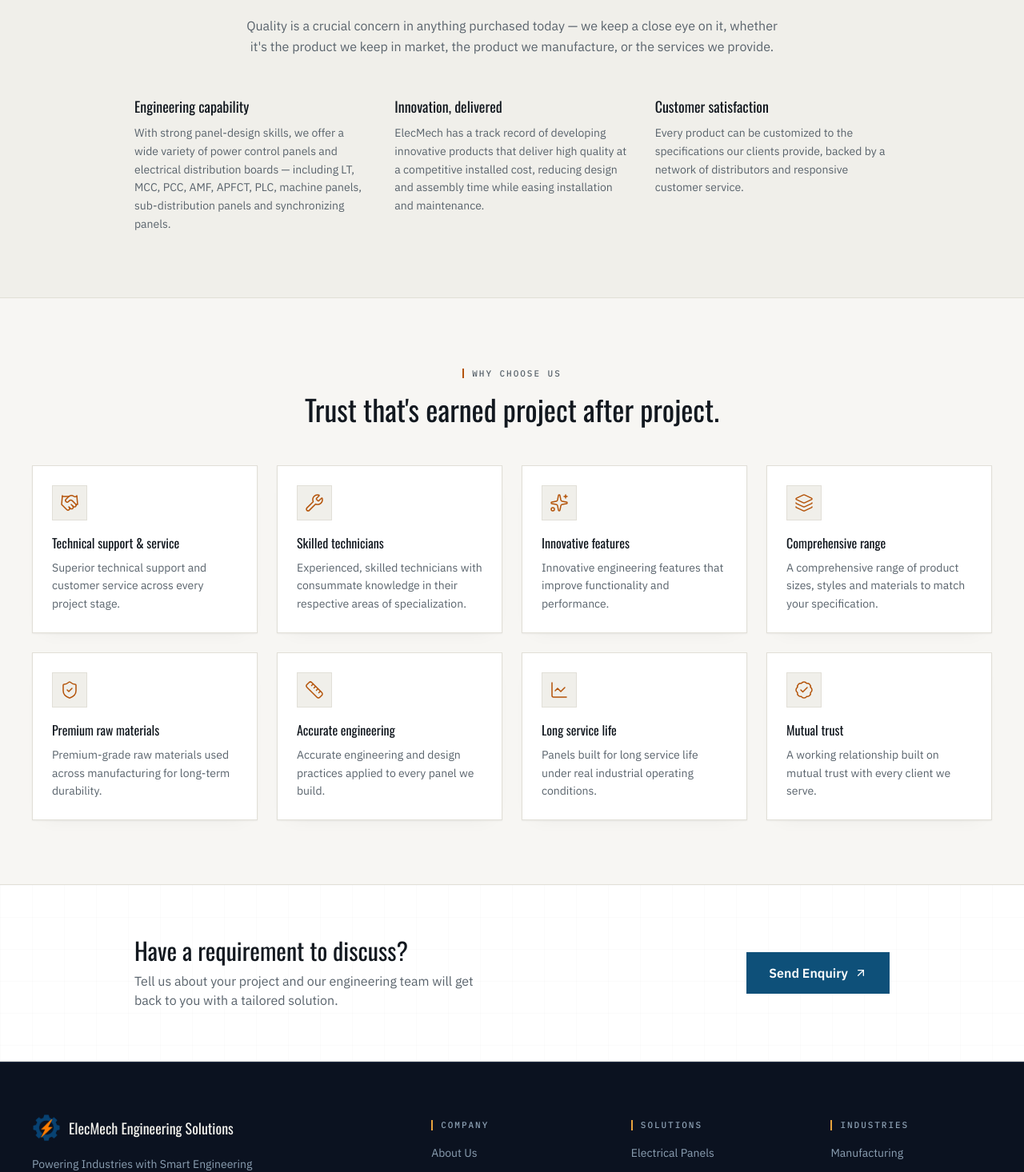
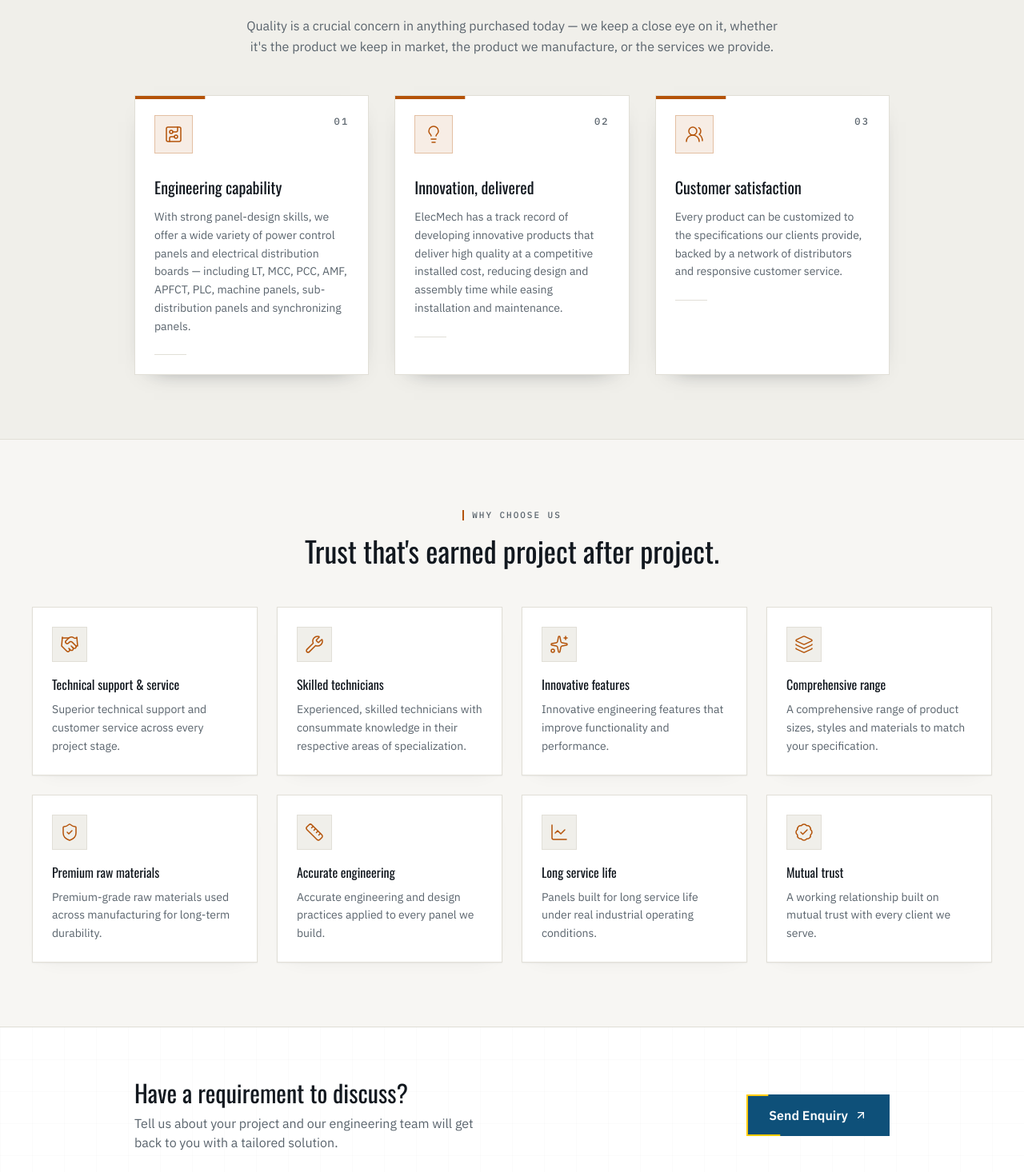
Before and after one commit to Babluyadav21/ElecMech, a React (Vite) app: page /about in a window 1280 px wide. Shown: the part 1324-2790 px from the top of the page at 80% size. Built offline with nearby package versions, Linux system fonts and the light colour scheme.

Commit message:
Update CTA, footer and about page

```diff
--- a/src/components/CTASection.tsx
+++ b/src/components/CTASection.tsx
@@ -1,5 +1,5 @@
 import { Link } from "react-router-dom";
-import { motion } from "framer-motion";
+import { motion, useReducedMotion } from "framer-motion";
 import { ArrowUpRight } from "lucide-react";
 
 interface Props {
@@ -11,6 +11,8 @@ export default function CTASection({
   heading = "Have a requirement to discuss?",
   description = "Tell us about your project and our engineering team will get back to you with a tailored solution.",
 }: Props) {
+  const prefersReducedMotion = useReducedMotion();
+
   return (
     <section className="relative border-y border-border bg-surface overflow-hidden">
       <div className="absolute inset-0 blueprint-grid opacity-30" />
@@ -26,10 +28,29 @@ export default function CTASection({
         </motion.div>
         <Link
           to="/contact"
-          className="shrink-0 inline-flex items-center gap-2 bg-[#0E5079] text-on-accent px-7 py-3.5 font-semibold hover:bg-accent-strong transition-colors"
+          className="group relative shrink-0 inline-flex items-center gap-2 overflow-hidden bg-[#0E5079] px-7 py-3.5 font-semibold text-on-accent transition-colors hover:bg-accent-strong"
         >
+          <motion.svg
+            aria-hidden="true"
+            className="pointer-events-none absolute inset-0 h-full w-full"
+            preserveAspectRatio="none"
+          >
+            <motion.rect
+              x="1"
+              y="1"
+              width="calc(100% - 2px)"
+              height="calc(100% - 2px)"
+              fill="none"
+              stroke="#ffcc00"
+              strokeWidth="2"
+              pathLength="100"
+              strokeDasharray="24 76"
+              animate={prefersReducedMotion ? undefined : { strokeDashoffset: [0, -100] }}
+              transition={prefersReducedMotion ? undefined : { duration: 2.2, repeat: Infinity, ease: "linear" }}
+            />
+          </motion.svg>
           Send Enquiry
-          <ArrowUpRight className="h-4 w-4" />
+          <ArrowUpRight className="relative h-4 w-4 transition-transform duration-200 group-hover:translate-x-0.5 group-hover:-translate-y-0.5" />
         </Link>
       </div>
     </section>
--- a/src/components/Footer.tsx
+++ b/src/components/Footer.tsx
@@ -24,7 +24,7 @@ export default function Footer() {
         <FooterColumn title="Solutions" links={footerLinks.solutions} />
         <FooterColumn title="Industries" links={footerLinks.industries} />
 
-        <div>
+        <div className="lg:col-span-2">
           <h3 className="spec-tag mb-4">Contact</h3>
           <ul className="space-y-3 text-sm text-muted">
             <li className="flex items-start gap-2.5">
--- a/src/pages/About.tsx
+++ b/src/pages/About.tsx
@@ -1,12 +1,15 @@
 import { motion } from "framer-motion";
 import {
   BadgeCheck,
+  CircuitBoard,
   Handshake,
   Layers,
   LineChart,
+  Lightbulb,
   Ruler,
   ShieldCheck,
   Sparkles,
+  UsersRound,
   Wrench,
 } from "lucide-react";
 import Seo from "@/components/Seo";
@@ -107,14 +110,20 @@ export default function About() {
           />
           <div data-aos="fade-up" className="mt-12 grid sm:grid-cols-3 gap-8 text-left">
             <VisionPoint
+              index={0}
+              icon={CircuitBoard}
               title="Engineering capability"
               text="With strong panel-design skills, we offer a wide variety of power control panels and electrical distribution boards — including LT, MCC, PCC, AMF, APFCT, PLC, machine panels, sub-distribution panels and synchronizing panels."
             />
             <VisionPoint
+              index={1}
+              icon={Lightbulb}
               title="Innovation, delivered"
               text="ElecMech has a track record of developing innovative products that deliver high quality at a competitive installed cost, reducing design and assembly time while easing installation and maintenance."
             />
             <VisionPoint
+              index={2}
+              icon={UsersRound}
               title="Customer satisfaction"
               text="Every product can be customized to the specifications our clients provide, backed by a network of distributors and responsive customer service."
             />
@@ -167,11 +176,35 @@ export default function About() {
   );
 }
 
-function VisionPoint({ title, text }: { title: string; text: string }) {
+function VisionPoint({
+  index,
+  icon: Icon,
+  title,
+  text,
+}: {
+  index: number;
+  icon: typeof CircuitBoard;
+  title: string;
+  text: string;
+}) {
   return (
-    <div>
-      <h3 className="font-display text-lg text-fg">{title}</h3>
-      <p className="mt-2 text-sm text-muted leading-relaxed">{text}</p>
-    </div>
+    <motion.article
+      whileHover={{ y: -8 }}
+      transition={{ duration: 0.25, ease: "easeOut" }}
+      className="group relative overflow-hidden border border-border bg-surface p-6 text-left shadow-[0_10px_30px_-24px_rgba(18,24,31,0.8)] transition-[border-color,box-shadow,background-color] duration-300 hover:border-accent/60 hover:bg-base hover:shadow-[0_18px_38px_-24px_rgba(180,83,9,0.45)]"
+    >
+      <div className="absolute inset-x-0 top-0 h-1 origin-left scale-x-30 bg-accent transition-transform duration-500 group-hover:scale-x-100" />
+      <div className="flex items-start justify-between gap-4">
+        <div className="flex h-12 w-12 items-center justify-center border border-accent/30 bg-accent/10 text-accent transition-transform duration-300 group-hover:rotate-[-6deg] group-hover:scale-110">
+          <Icon className="h-6 w-6" strokeWidth={1.5} />
+        </div>
+        <span className="font-mono text-xs tracking-[0.18em] text-muted">0{index + 1}</span>
+      </div>
+      <h3 className="mt-7 font-display text-xl text-fg transition-colors duration-300 group-hover:text-accent">
+        {title}
+      </h3>
+      <p className="mt-3 text-sm leading-relaxed text-muted">{text}</p>
+      <div className="mt-6 h-px w-10 bg-border transition-[width,background-color] duration-300 group-hover:w-20 group-hover:bg-accent" />
+    </motion.article>
   );
 }
```
